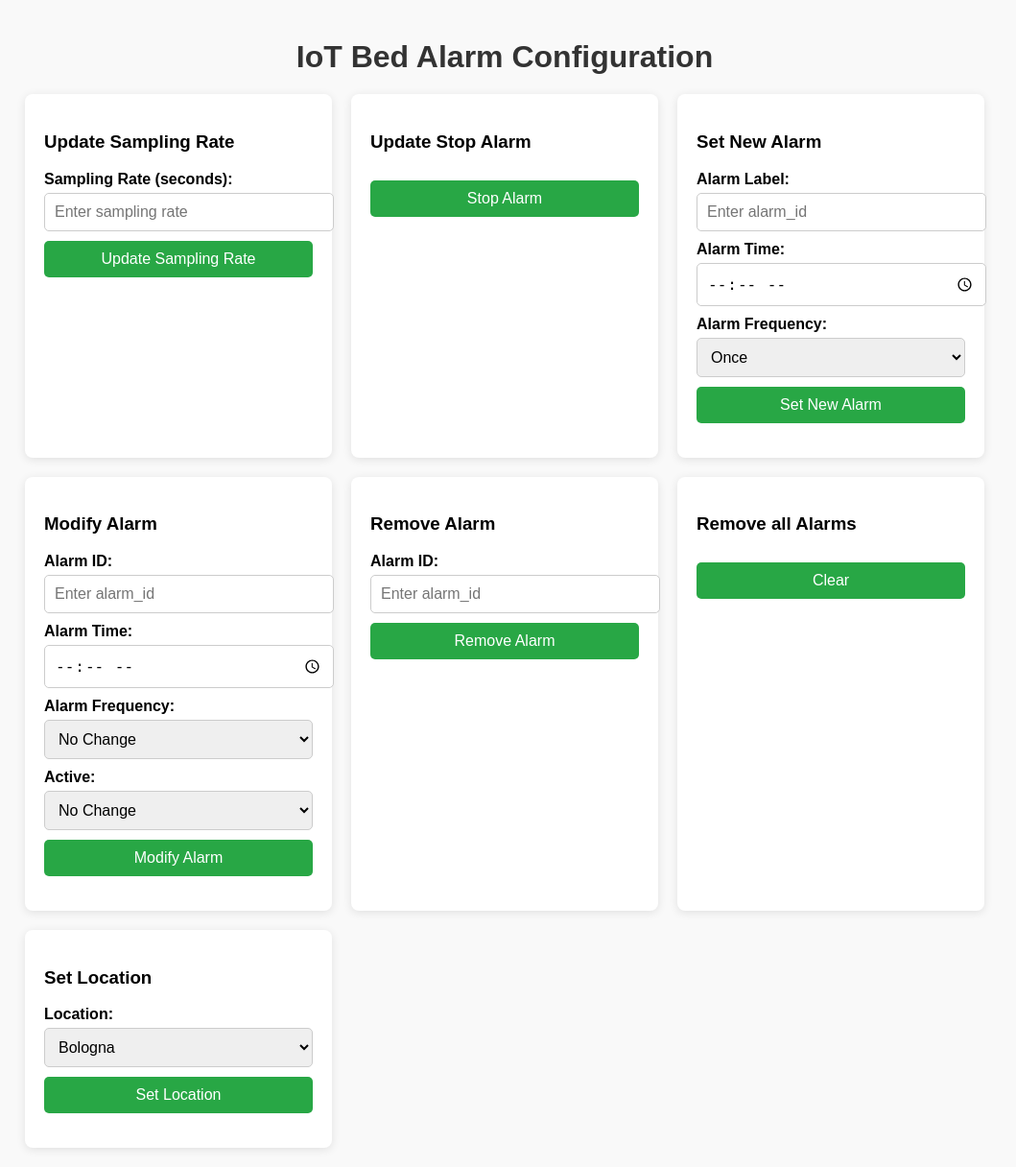
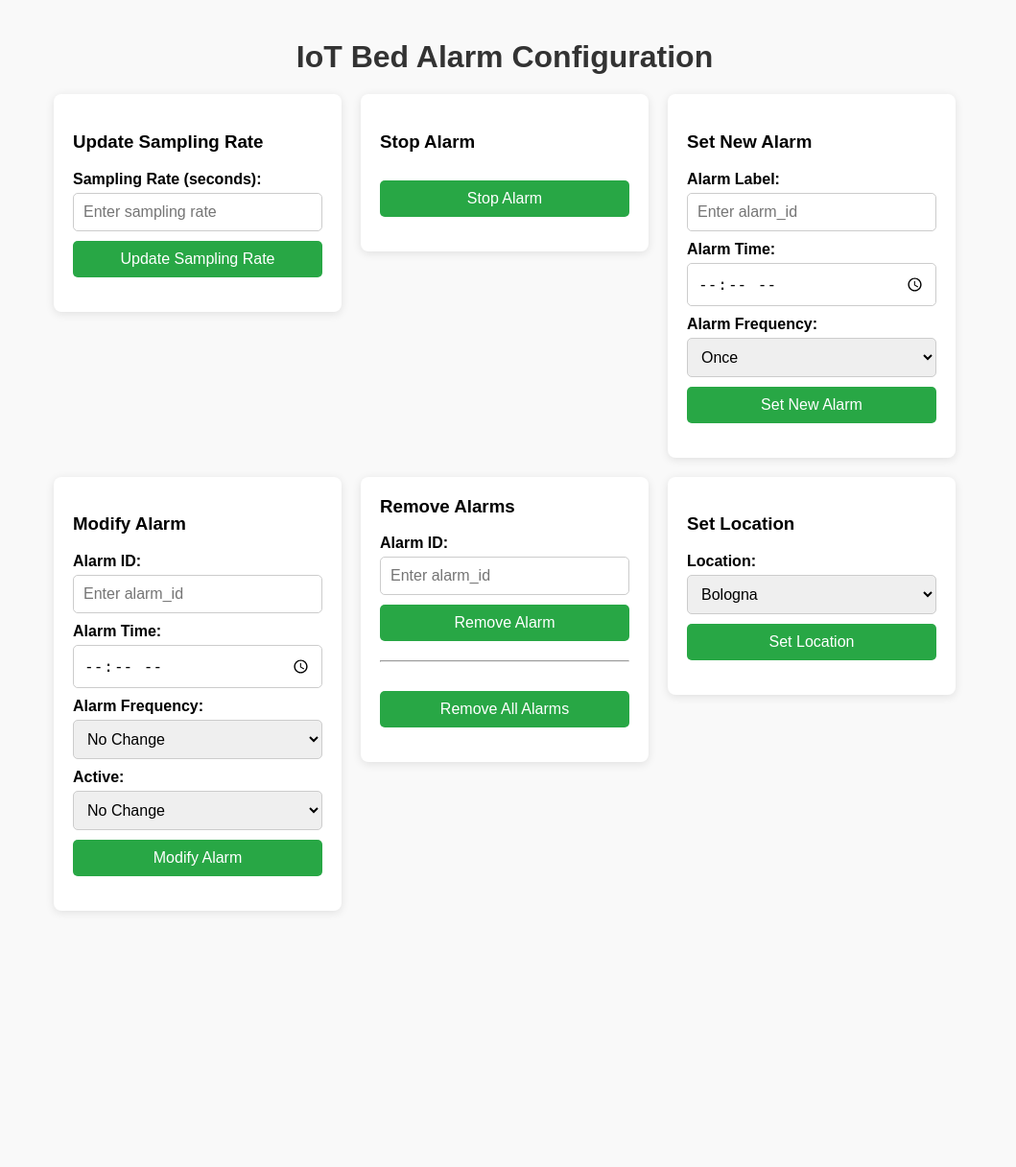
Before and after one commit to AndreaAccornero/IotAlarmSystem, a Flask app: page / in a window 1280 px wide. Shown: the whole page at 96% size, without its empty margins (114-1173 px from the left). After the commit the page ends 951 px from the top, so only its background shows below. Run offline with Flask 3, Linux system fonts and the light colour scheme.

Commit message:
Update index.html

```diff
--- a/templates/index.html
+++ b/templates/index.html
@@ -1,11 +1,11 @@
-<!-- HTML con form per modificare ed eliminare una sveglia -->
 <!DOCTYPE html>
 <html lang="en">
 <head>
-    <meta charset="UTF-8">
-    <meta name="viewport" content="width=device-width, initial-scale=1.0">
+  <meta charset="UTF-8" />
+  <meta name="viewport" content="width=device-width, initial-scale=1.0"/>
   <title>IoT Alarm Configurator</title>
   <style>
+    /* Stile base */
     body {
       font-family: Arial, sans-serif;
       background-color: #f9f9f9;
@@ -13,27 +13,60 @@
       padding: 20px;
     }
 
+    /* Titolo centrato */
     h1 {
       color: #333;
       text-align: center;
       margin-bottom: 20px;
     }
 
+    /* Container principale come griglia, 3 colonne */
     .container {
       display: grid;
-            grid-template-columns: repeat(auto-fit, minmax(320px, 1fr));
+      grid-template-columns: repeat(3, auto);
       gap: 20px;
-            max-width: 1000px;
+      justify-content: center;  /* Centra le colonne orizzontalmente */
+      align-items: start;
       margin: 0 auto;
     }
 
-        form {
+    /* Stile "card" per i form singoli */
+    .card {
       background: white;
       padding: 20px;
       border-radius: 8px;
       box-shadow: 0 2px 10px rgba(0, 0, 0, 0.1);
+      width: 300px;       /* Larghezza fissa */
+      box-sizing: border-box;
+      text-align: left;   /* Allinea etichette e input a sinistra */
     }
 
+    /* Box unico per Remove Alarms */
+    .removeAlarmsBox {
+      background: white;
+      padding: 20px;
+      border-radius: 8px;
+      box-shadow: 0 2px 10px rgba(0, 0, 0, 0.1);
+      width: 300px;
+      box-sizing: border-box;
+      text-align: left;
+    }
+    /* Le form interne di Remove Alarms non creano ulteriori box */
+    .removeAlarmsBox form {
+      background: transparent;
+      box-shadow: none;
+      margin: 0;
+      padding: 0;
+    }
+
+    .removeAlarmsBox h3 {
+      margin-top: 0;
+    }
+    .removeAlarmsBox hr {
+      margin: 20px 0;
+    }
+
+    /* Label e campi di input */
     label {
       font-weight: bold;
       display: block;
@@ -46,6 +79,7 @@
       border: 1px solid #ccc;
       border-radius: 5px;
       font-size: 16px;
+      box-sizing: border-box;
     }
 
     button {
@@ -61,13 +95,27 @@
     button:hover {
       background-color: #218838;
     }
+
+    /* Forza il testo di risposta ad andare a capo e restare nella box */
+    p[id$="Response"] {
+      white-space: pre-wrap;      /* Mantiene a capo e spazi */
+      word-wrap: break-word;      /* Forza il wrap su parole lunghe */
+      overflow-wrap: break-word;
+      /* Se vuoi limitare l'altezza e scrollare, decommenta:
+      max-height: 80px;
+      overflow-y: auto;
+      */
+      margin-top: 10px;
+      color: #333;
+    }
   </style>
 </head>
 <body>
   <h1>IoT Bed Alarm Configuration</h1>
+
   <div class="container">
-        <!-- Update Sampling Rate -->
-        <form id="samplingRateForm">
+    <!-- 1) Update Sampling Rate -->
+    <form id="samplingRateForm" class="card">
       <h3>Update Sampling Rate</h3>
       <label for="sampling_rate">Sampling Rate (seconds):</label>
       <input type="number" id="sampling_rate" name="sampling_rate" placeholder="Enter sampling rate" required>
@@ -75,22 +123,20 @@
       <p id="samplingRateResponse"></p>
     </form>
 
-
-        <!-- Update Stop Alarm -->
-        <form id="stopAlarmForm">
-            <h3>Update Stop Alarm</h3>
+    <!-- 2) Stop Alarm -->
+    <form id="stopAlarmForm" class="card">
+      <h3>Stop Alarm</h3>
       <button type="button" onclick="updateStopAlarm('true')">Stop Alarm</button>
+      <p id="stopAlarmResponse"></p>
     </form>
 
-
-        <!-- Set New Alarm -->
-        <form id="newAlarmForm">
+    <!-- 3) Set New Alarm -->
+    <form id="newAlarmForm" class="card">
       <h3>Set New Alarm</h3>
       <label for="alarm_id">Alarm Label:</label>
       <input type="text" id="alarm_id" name="alarm_id"  placeholder="Enter alarm_id" required>
       <label for="alarm_time">Alarm Time:</label>
       <input type="time" id="alarm_time" name="alarm_time" required>
-
       <label for="alarm_frequency">Alarm Frequency:</label>
       <select id="alarm_frequency" name="alarm_frequency">
         <option value="once">Once</option>
@@ -109,9 +155,8 @@
       <p id="newAlarmResponse"></p>
     </form>
 
-
-        <!-- Modify Alarm -->
-        <form id="modifyAlarmForm">
+    <!-- 4) Modify Alarm -->
+    <form id="modifyAlarmForm" class="card">
       <h3>Modify Alarm</h3>
       <label for="modify_alarm_id">Alarm ID:</label>
       <input type="text" id="modify_alarm_id" name="alarm_id" placeholder="Enter alarm_id" required>
@@ -146,26 +191,29 @@
       <p id="modifyAlarmResponse"></p>
     </form>
 
+    <!-- 5) Box unico per Remove Alarm e Remove All Alarms -->
+    <div class="removeAlarmsBox">
+      <h3>Remove Alarms</h3>
 
       <!-- Remove Alarm -->
       <form id="removeAlarmForm">
-            <h3>Remove Alarm</h3>
         <label for="remove_alarm_id">Alarm ID:</label>
-            <input type="text" id="remove_alarm_id" name="alarm_id"  placeholder="Enter alarm_id" required>
+        <input type="text" id="remove_alarm_id" name="alarm_id" placeholder="Enter alarm_id" required>
         <button type="button" onclick="removeAlarm()">Remove Alarm</button>
         <p id="removeAlarmResponse"></p>
       </form>
 
+      <hr>
 
-        <!-- Remove All Alarm -->
+      <!-- Remove All Alarms -->
       <form id="removeAllAlarmsForm">
-            <h3>Remove all Alarms</h3>
-            <button type="button" onclick="removeAllAlarms()">Clear</button>
+        <button type="button" onclick="removeAllAlarms()">Remove All Alarms</button>
+        <p id="removeAllAlarmsResponse"></p>
       </form>
+    </div>
 
-
-        <!-- Set Location -->
-        <form id="locationForm">
+    <!-- 6) Set Location (ultima box) -->
+    <form id="locationForm" class="card">
       <h3>Set Location</h3>
       <label for="location">Location:</label>
       <select id="location" name="location" required>
@@ -189,7 +237,6 @@
     </form>
   </div>
 
-
   <script>
     async function sendPostRequest(endpoint, data, responseElement) {
       try {
@@ -206,7 +253,6 @@
       }
     }
 
-
     async function sendPutRequest(endpoint, data, responseElement) {
       try {
         const response = await fetch(endpoint, {
@@ -222,7 +268,6 @@
       }
     }
 
-
     async function sendDeleteRequest(endpoint, responseElement) {
       try {
         const response = await fetch(endpoint, {
@@ -237,23 +282,14 @@
       }
     }
 
-
     function updateSamplingRate() {
       let samplingRate = document.getElementById("sampling_rate").value;
       sendPostRequest('/update_sampling_rate', { sampling_rate: samplingRate }, "samplingRateResponse");
     }
 
-
     function updateStopAlarm(stopAlarm) {
       sendPostRequest('/update_stop_alarm', { stop_alarm: stopAlarm }, "stopAlarmResponse");
     }
-
-
-        function updateAlarmSound() {
-            let alarmSound = document.getElementById("alarm_sound").value;
-            sendPostRequest('/update_alarm_sound', { alarm_sound: alarmSound }, "alarmSoundResponse");
-        }
-
 
     function setNewAlarm() {
       let alarmId = document.getElementById("alarm_id").value;
@@ -265,7 +301,6 @@
           alarm_frequency: alarmFrequency
       }, "newAlarmResponse");
     }
-
 
     function modifyAlarm() {
       let alarmId = document.getElementById("modify_alarm_id").value;
@@ -281,15 +316,13 @@
       sendPutRequest(`/update_alarm/${alarmId}`, data, "modifyAlarmResponse");
     }
 
-
     function removeAlarm() {
       let alarmId = document.getElementById("remove_alarm_id").value;
       sendDeleteRequest(`/remove_alarm/${alarmId}`, "removeAlarmResponse");
     }
 
-
     function removeAllAlarms() {
-            sendDeleteRequest('/remove_all_alarms', "removeAlarmResponse");
+      sendDeleteRequest('/remove_all_alarms', "removeAllAlarmsResponse");
     }
 
     document.getElementById('location').addEventListener('change', function() {
```
Lines whose indentation alone changed are shown as unchanged.
